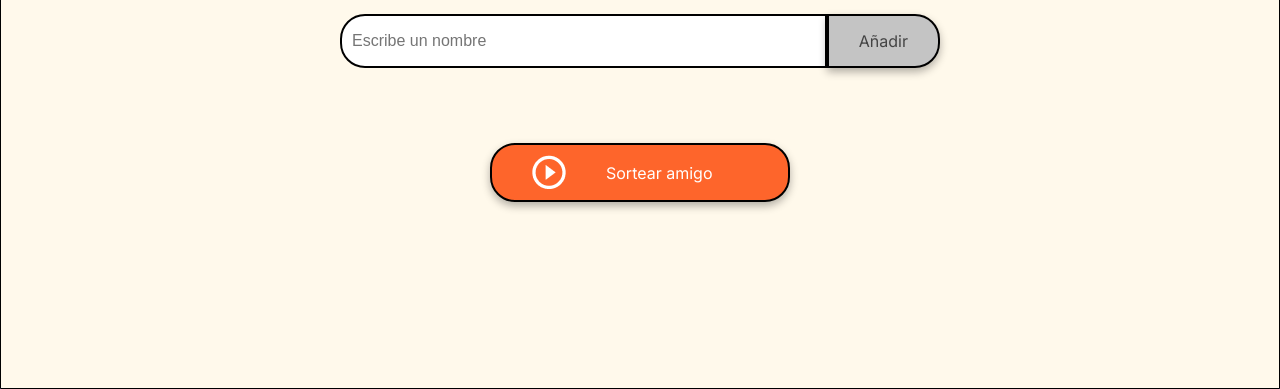
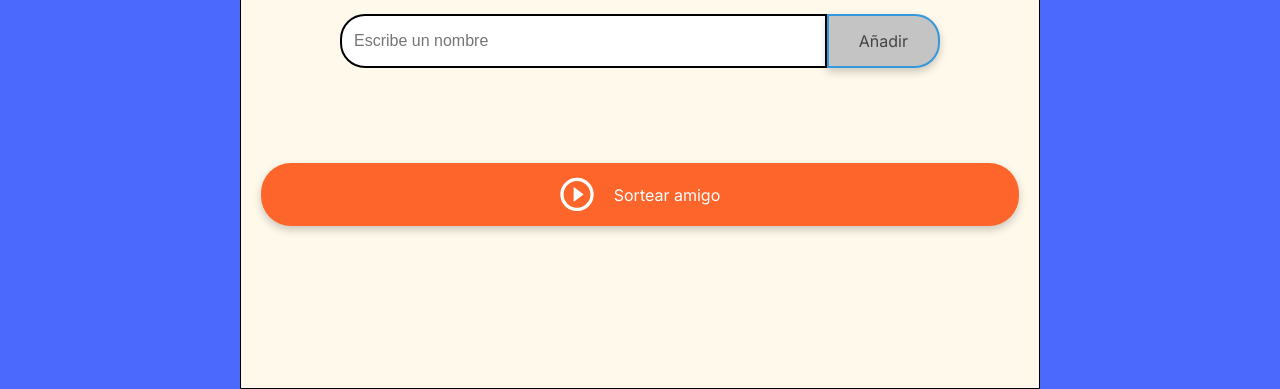
Before and after one commit to eduaarurr/Amigo-secreto, a plain HTML site: page index.html in a window 1280 px wide. Shown: the part 411-800 px from the top of the page. Drawn offline with Linux system fonts and the light colour scheme.

Commit message:
modificaciones de estilo

```diff
--- a/index.html
+++ b/index.html
@@ -32,12 +32,14 @@
                     <img src="assets/play_circle_outline.png" alt="Ícono para sortear">
                     Sortear amigo
                 </button>
-                <div class="button-container">
-                    <button class="button-draw" id="botonReiniciar" onclick="reiniciarSorteo()" aria-label="Sortear amigo secreto">
-                        <img src="assets/play_circle_outline.png" alt="Ícono para sortear">
-                        Reiniciar
             </div>
 
+            <div class="button-container">
+                <button class="button-draw" id="botonReiniciar" onclick="reiniciarSorteo()" aria-label="Reiniciar lista">
+                    <img src="assets/play_circle_outline.png" alt="Ícono para reiniciar">
+                    Reiniciar lista
+                </button>
+            </div>
         </section>
     </main>
 
--- a/style.css
+++ b/style.css
@@ -21,6 +21,7 @@ body {
     display: flex;
     justify-content: center;
     align-items: center;
+    font-family: "Inter", sans-serif;
 }
 
 .main-content {
@@ -28,6 +29,7 @@ body {
     flex-direction: column;
     height: 100%;
     width: 100%;
+    max-width: 800px; /* Añadí un max-width para evitar que se estire mucho */
 }
 
 /* Banner */
@@ -37,6 +39,7 @@ body {
     justify-content: center;
     align-items: center;
     padding: 40px 0 0;
+    text-align: center; /* Centrado para mejorar el aspecto */
 }
 
 /* Sección de entrada */
@@ -62,7 +65,7 @@ body {
 }
 
 .section-title {
-    font-family: "Inter", serif;
+    font-family: "Inter", sans-serif;
     font-size: 36px;
     font-weight: 700;
     color: var(--color-primary);
@@ -81,15 +84,17 @@ body {
 
 .input-name {
     width: 100%;
-    padding: 10px;
+    padding: 12px;
     border: 2px solid #000;
     border-radius: 25px 0 0 25px;
     font-size: 16px;
 }
 
 .button-container {
-    width: 300px;
+    width: 100%;
+    display: flex;
     justify-content: center;
+    margin-top: 20px;
 }
 
 /* Estilos de entrada de texto */
@@ -109,10 +114,13 @@ button {
     padding: 15px 30px;
     font-family: "Inter", sans-serif;
     font-size: 16px;
-    border: 2px solid #000;
+    border: 2px solid #3498db; /* Borde azul para darle un toque moderno */
+    background-color: #fff; /* Fondo blanco */
+    color: #3498db; /* Color de texto azul */
     border-radius: 25px;
-    box-shadow: 0 4px 8px rgba(0, 0, 0, 0.3);
+    box-shadow: 0 4px 8px rgba(0, 0, 0, 0.2);
     cursor: pointer;
+    transition: all 0.3s ease; /* Transición suave para todos los cambios */
 }
 
 .button-add {
@@ -146,17 +154,26 @@ ul {
 .button-draw {
     display: flex;
     align-items: center;
+    justify-content: center; /* Alinea el contenido al centro */
     width: 100%;
-    padding: 10px 40px;
+    padding: 12px 40px; /* Ajusté un poco el padding para más espacio */
     color: var(--color-white);
     background-color: var(--color-button);
     font-size: 16px;
+    border: 2px solid transparent; /* Borde transparente para suavizar el hover */
+    border-radius: 30px; /* Bordes más redondeados */
+    box-shadow: 0 4px 8px rgba(0, 0, 0, 0.2); /* Sombra para darle profundidad */
+    cursor: pointer;
+    transition: all 0.3s ease; /* Transición suave para los cambios */
+}
+
+.button-draw:hover {
+    background-color: var(--color-button-hover, #3498db); /* Un color diferente cuando se pasa el mouse */
+    color: var(--color-button-text-hover, #fff); /* Cambiar color de texto en hover */
+    border-color: var(--color-button-hover-border, #2980b9); /* Color del borde en hover */
+    box-shadow: 0 6px 12px rgba(0, 0, 0, 0.3); /* Sombra más intensa */
 }
 
 .button-draw img {
-    margin-right: 40px;
+    margin-right: 20px; /* Ajusté el margen para los íconos */
 }
-
-.button-draw:hover {
-    background-color: var(--color-button-hover);
-}
```
